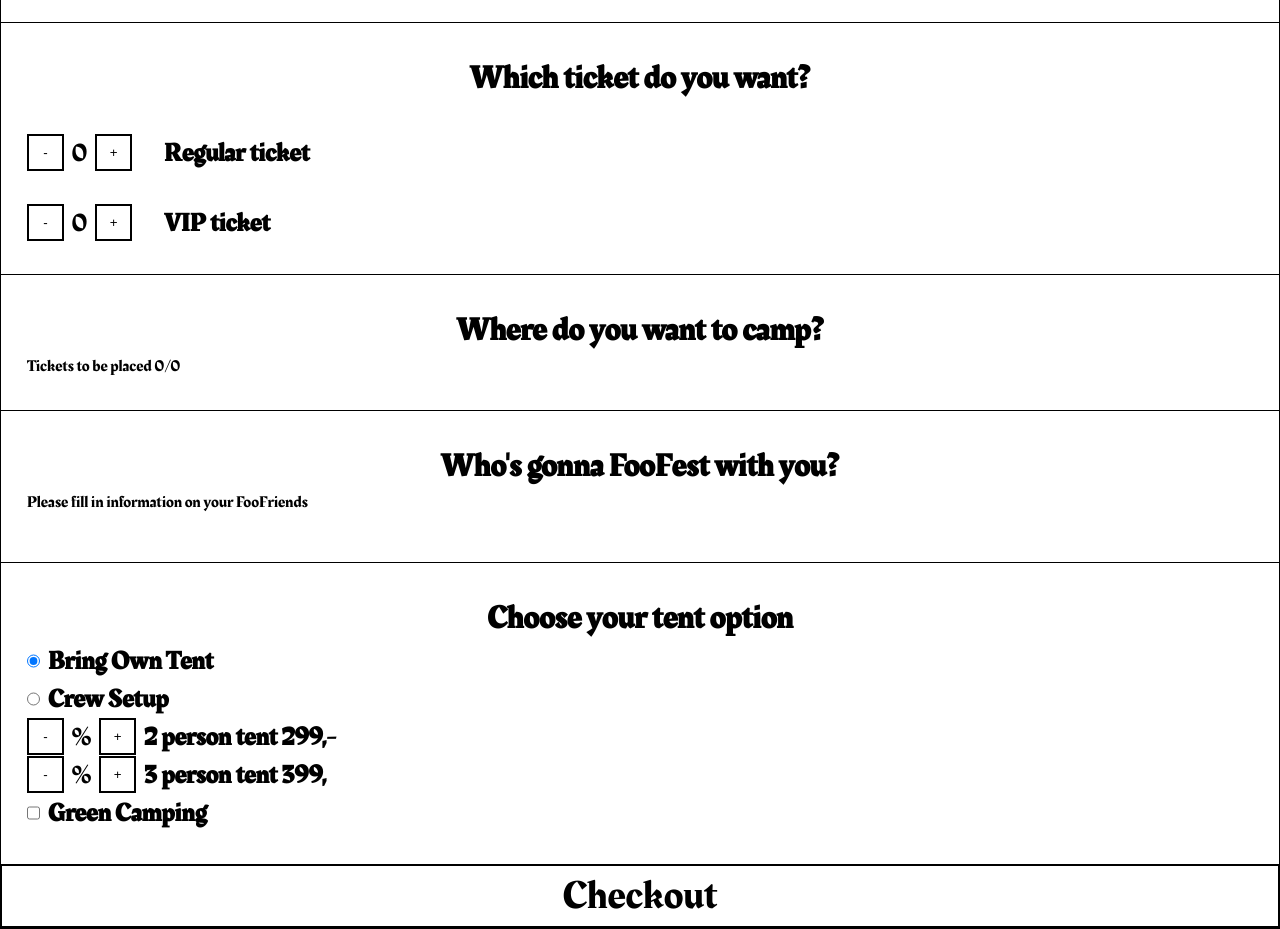
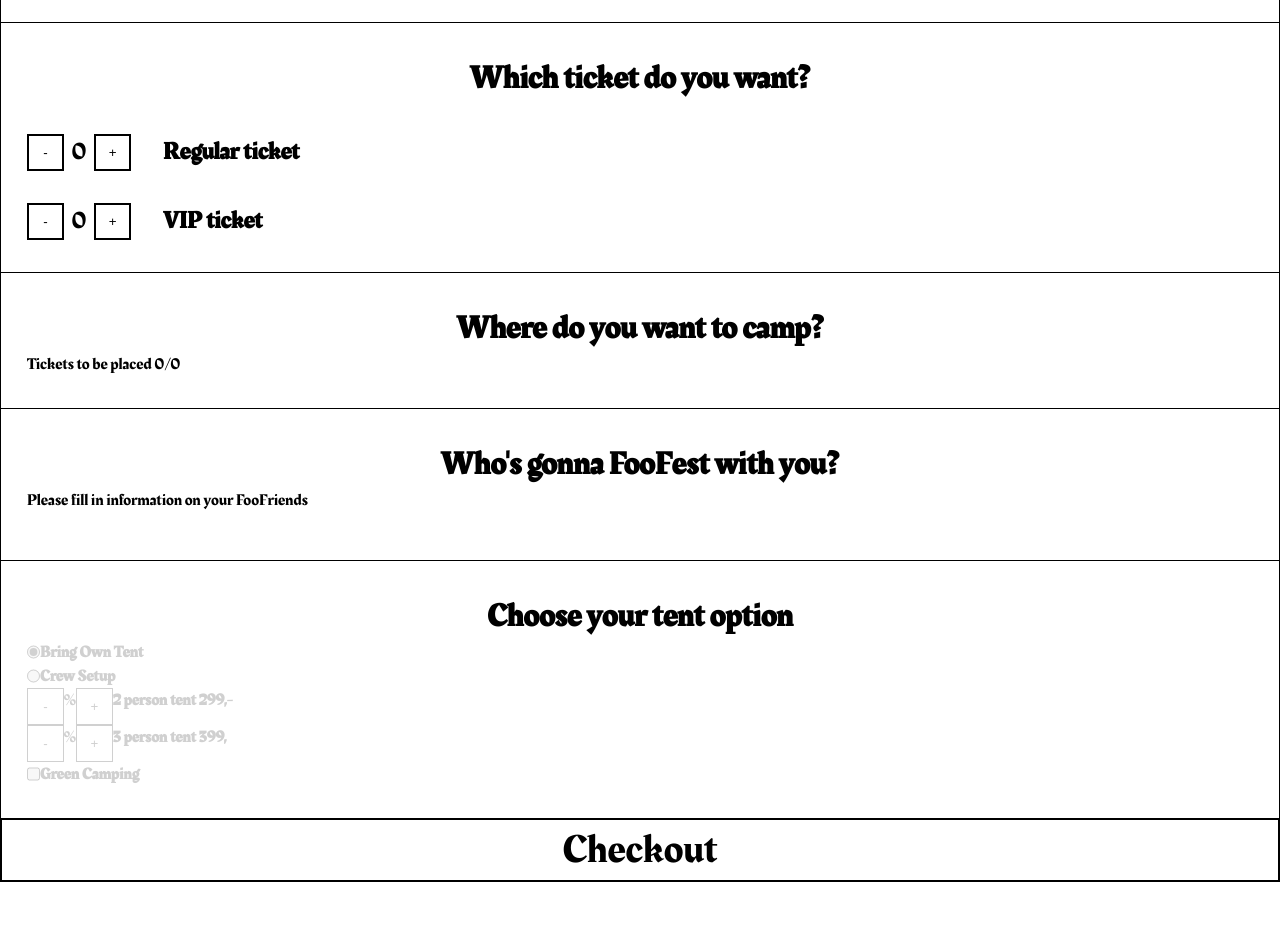
Before and after one commit to flamingofar/foofest-booking, a React (Create React App) app: page /tickets in a window 1280 px wide. Shown: the part 240-1169 px from the top of the page. After the commit the page ends 1122 px from the top, so only its background shows below. Built offline with nearby package versions, Linux system fonts and the light colour scheme.

Commit message:
dynamic field validation

```diff
--- a/src/components/Tickets/Area/SingleArea/_SingleArea.scss
+++ b/src/components/Tickets/Area/SingleArea/_SingleArea.scss
@@ -1,5 +1,9 @@
 .single_area {
 	display: flex;
+
+	span {
+		font-size: 0.8rem;
+	}
 
 	& > div:first-child {
 		display: flex;
@@ -26,6 +30,9 @@
 		display: flex;
 	}
 	p {
-		font-size: 1.6rem;
+		text-align: center;
+		display: inline-block;
+		width: 1.9rem;
+		font-size: 1.5rem;
 	}
 }
--- a/src/components/Tickets/Guests/singleGuest/SingleGuest.js
+++ b/src/components/Tickets/Guests/singleGuest/SingleGuest.js
@@ -1,52 +1,94 @@
-import { useContext, useState } from "react";
+import { useContext, useEffect } from "react";
 import { OrderContext } from "../../../../context/Tickets";
+import { useFormik } from "formik";
+import * as Yup from "yup";
 import "./_SingleGuest.scss";
 function SingleGuest({ number, ticket, id }) {
-	// console.log(id);
+	const guest = useFormik({
+		initialValues: {
+			name: "",
+			email: "",
+		},
+		validationSchema: Yup.object({
+			name: Yup.string().min(5, "Please fill in full name").required("Full name is required"),
+			email: Yup.string().email().required("Required"),
+		}),
+		onSubmit: (values) => {
+			alert(JSON.stringify(values, null, 2));
+		},
+		validateOnMount: true,
+	});
 
 	const { order, setOrder } = useContext(OrderContext);
 	const guestIdx = order.guests.findIndex((guest) => guest.id === id);
 
-	const handleNameInput = (e) => {
+	useEffect(() => {
+		const handleNameInput = () => {
 			setOrder((prev) => {
 				const newOrder = { ...prev };
-			newOrder.guests[guestIdx] = { ...newOrder.guests[guestIdx], name: e.target.value };
+				// newOrder.guests[guestIdx] = { ...newOrder.guests[guestIdx], name: e.target.value };
+				newOrder.guests[guestIdx] = { ...newOrder.guests[guestIdx], name: guest.values.name };
 
 				return newOrder;
 			});
 		};
-	const handleEmailInput = (e) => {
+		handleNameInput();
+	}, [guest.values.name]);
+
+	useEffect(() => {
+		const handleEmailInput = () => {
 			setOrder((prev) => {
 				const newOrder = { ...prev };
-			newOrder.guests[guestIdx] = { ...newOrder.guests[guestIdx], email: e.target.value };
+				// newOrder.guests[guestIdx] = { ...newOrder.guests[guestIdx], email: e.target.value };
+				newOrder.guests[guestIdx] = { ...newOrder.guests[guestIdx], email: guest.values.email };
 
 				return newOrder;
 			});
 		};
+		handleEmailInput();
+	}, [guest.values.email]);
 
-	const test = (e) => {
-		console.log(e);
-	};
+	useEffect(() => {
+		setOrder((prev) => {
+			const newOrder = { ...prev };
+			// newOrder.guests[guestIdx] = { ...newOrder.guests[guestIdx], name: e.target.value };
+			newOrder.guests[guestIdx] = { ...newOrder.guests[guestIdx], isValid: guest.isValid };
+
+			return newOrder;
+		});
+	}, [guest.isValid]);
 
 	return (
 		<li className="guest">
-			<span onClick={test}>{number}</span>
+			<span>{number}</span>
 			<form>
 				<p>
 					<strong>{ticket ? "VIP" : "Regular"}</strong>
 				</p>
 				<input
+					id="name"
 					type="text"
+					name="name"
 					placeholder="Full Name:"
-					value={order.guests[guestIdx].name}
-					onChange={handleNameInput}
+					// value={order.guests[guestIdx].name}
+					value={guest.values.name}
+					// onChange={handleNameInput}
+					onChange={guest.handleChange}
+					onBlur={guest.handleBlur}
 				/>
+				{<p>{guest.errors.name}</p>}
 				<input
+					id="email"
 					type="email"
+					name="email"
 					placeholder="Mail"
-					value={order.guests[guestIdx.email]}
-					onChange={handleEmailInput}
+					// value={order.guests[guestIdx.email]}
+					value={guest.values.email}
+					// onChange={handleEmailInput}
+					onBlur={guest.handleBlur}
+					onChange={guest.handleChange}
 				/>
+				{guest.touched.email && guest.errors.email && <p>{guest.errors.email}</p>}
 			</form>
 		</li>
 	);
--- a/src/components/Tickets/TentOptions/TentOptions.js
+++ b/src/components/Tickets/TentOptions/TentOptions.js
@@ -1,19 +1,56 @@
 import "./_TentOptions.scss";
-import { useContext, useState } from "react";
+import { useContext, useState, useEffect } from "react";
 import { OrderContext } from "../../../context/Tickets";
+import { useFormik } from "formik";
 
 function TentOptions() {
-	const [tentOption, setTentOption] = useState(0);
 	const { order, setOrder } = useContext(OrderContext);
+
+	// State for keeping track of first mount
+	const [firstMount, setFirstMount] = useState(true);
+	// State for keeping track of coice between own tent or crew setup
+	const [tentOption, setTentOption] = useState("own");
+	//Used for setting tent options to be or not disabled
+	const [guestsValid, setGuestsValid] = useState(true);
 
 	const checked = (e) => {
 		setTentOption(e.target.value);
 	};
 
+	useFormik({
+		initialValues: {
+			checked: "",
+		},
+	});
+
+	useEffect(() => {
+		// Check if all guest inputs are valid
+		const checkGuestValidity = () => {
+			// Getting all guests that are not valid
+			const notValid = order.guests.filter((guest) => guest.isValid !== true);
+			// Check for first mount
+			if (firstMount === true) {
+				setFirstMount(false);
+				return;
+			} else {
+				//  If there are not valid guests, set state to false
+				if (notValid.length > 0) {
+					setGuestsValid(true);
+					// If there are no not valid guests set state to false
+				} else if (notValid.length < 1) {
+					setGuestsValid(false);
+				}
+			}
+		};
+
+		checkGuestValidity();
+		// https://www.gosink.in/react-js-how-to-render-useeffect-only-once/
+	}, [JSON.stringify(order.guests)]);
+
 	return (
-		<section className="ticket_choice tent_choice">
+		<section className="ticket_choice tent_choice" disabled={guestsValid}>
 			<h2>Choose your tent option</h2>
-			<div>
+			<fieldset disabled={guestsValid}>
 				<fieldset>
 					<input type="radio" name="tent_option" value={"own"} defaultChecked onChange={checked} />
 					<p>
@@ -50,7 +87,7 @@ function TentOptions() {
 						<strong>Green Camping</strong>
 					</p>
 				</fieldset>
-			</div>
+			</fieldset>
 		</section>
 	);
 }
--- a/src/components/Tickets/TentOptions/_TentOptions.scss
+++ b/src/components/Tickets/TentOptions/_TentOptions.scss
@@ -20,4 +20,7 @@
 	fieldset {
 		display: flex;
 	}
+	& > fieldset {
+		flex-direction: column;
+	}
 }
--- a/src/components/Tickets/TicketChoice/TicketChoice.js
+++ b/src/components/Tickets/TicketChoice/TicketChoice.js
@@ -83,7 +83,7 @@ function TicketChoice() {
 						<button className="choice_btn" onClick={handleRegular}>
 							-
 						</button>
-						<p>{order.regular}</p>
+						<p className="ticket_number">{order.regular}</p>
 						<button className="choice_btn" onClick={handleRegular}>
 							+
 						</button>
@@ -99,7 +99,7 @@ function TicketChoice() {
 						<button className="choice_btn" onClick={handleVIP}>
 							-
 						</button>
-						<p>{order.vip}</p>
+						<p className="ticket_number">{order.vip}</p>
 						<button className="choice_btn" onClick={handleVIP}>
 							+
 						</button>
--- a/src/components/Tickets/TicketChoice/_TicketChoice.scss
+++ b/src/components/Tickets/TicketChoice/_TicketChoice.scss
@@ -4,6 +4,14 @@
 	display: grid;
 	padding: 2rem 1.6rem;
 	text-align: center;
+
+	.ticket_number {
+		text-align: center;
+		display: inline-block;
+		width: 1.9rem;
+		font-size: 1.5rem;
+	}
+
 	p:last-child {
 		color: $text-color;
 	}
@@ -19,7 +27,7 @@
 			display: flex;
 		}
 		p {
-			font-size: 1.6rem;
+			font-size: 1.5rem;
 			padding-inline: 0.5rem;
 		}
 	}
--- a/src/components/Tickets/Tickets.js
+++ b/src/components/Tickets/Tickets.js
@@ -1,6 +1,7 @@
 import "./_Tickets.scss";
 import { Link } from "react-router-dom";
-import { useState } from "react";
+import { useState, useContext } from "react";
+import { TentsProvider } from "../../context/Tents";
 
 import Nav from "../Nav/Nav";
 import TicketChoice from "./TicketChoice/TicketChoice";
@@ -23,10 +24,12 @@ function Tickets() {
 					<p>A festival for everyone</p>
 					<p>21.06.2022 - 26.06.2022</p>
 				</div>
-				<TicketChoice ticketsChosen={ticketsChosen} setTicketsChosen={setTicketsChosen} />
-				<Area areaChosen={areaChosen} setAreaChosen={setAreaChosen} />
-				<Guests guestsChosen={guestsChosen} setGuestsChosen={setGuestsChosen} />
-				<TentOptions tentsChosen={tentsChosen} setTentsChosen={setTentsChosen} />
+				<TentsProvider>
+					<TicketChoice ticketsChosen={ticketsChosen} setTicketsChosen={setTicketsChosen} />
+					<Area areaChosen={areaChosen} setAreaChosen={setAreaChosen} />
+					<Guests guestsChosen={guestsChosen} setGuestsChosen={setGuestsChosen} />
+					<TentOptions tentsChosen={tentsChosen} setTentsChosen={setTentsChosen} />
+				</TentsProvider>
 				<Link to={"/checkout"} className="cta">
 					Checkout
 				</Link>
--- /dev/null
+++ b/src/context/Tents.js
@@ -0,0 +1,13 @@
+import { createContext, useState } from "react";
+
+export const TentsContext = createContext();
+
+export const TentsProvider = ({ children }) => {
+	const [tentOptionActive, setTentOptionActive] = useState(false);
+
+	const value = {
+		tentOptionActive,
+		setTentOptionActive,
+	};
+	return <TentsContext.Provider value={value}>{children}</TentsContext.Provider>;
+};
--- a/src/styles/abstracts/_base.scss
+++ b/src/styles/abstracts/_base.scss
@@ -61,6 +61,10 @@ input {
 	padding: 2rem 1.6rem;
 }
 
+.tent_option:disabled h2 {
+	background-color: $disabled-color;
+}
+
 fieldset {
 	color: $text-color;
 
```
Lines whose indentation alone changed are shown as unchanged.
